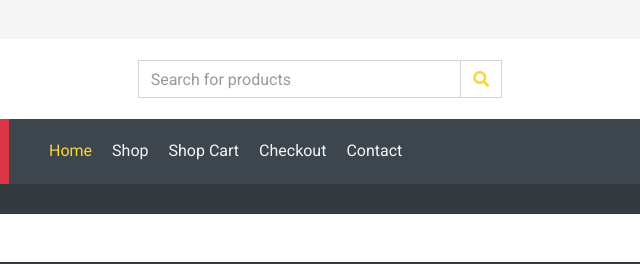
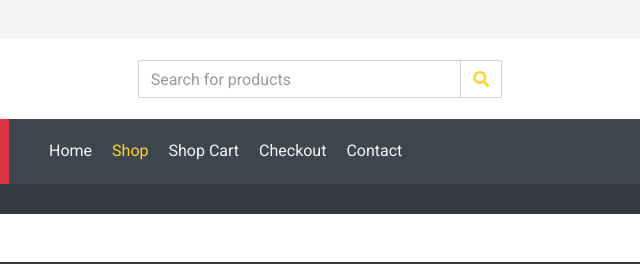
Before and after one commit to sammymoney12/AU-AMCPCPARTS-SHOP, a plain HTML site: page shop.html in a window 1280 px wide. Shown: the top 264 px of the page, 320-960 px from the left. Drawn offline with nearby package versions, Linux system fonts and the light colour scheme.

Commit message:
Update shop.html

```diff
--- a/shop.html
+++ b/shop.html
@@ -145,8 +145,8 @@
                     </button>
                     <div class="collapse navbar-collapse justify-content-between" id="navbarCollapse">
                         <div class="navbar-nav mr-auto py-0">
-                            <a href="https://www.home.auamcict11apcparts.store/" class="nav-item nav-link active">Home</a>
-                            <a href="https://www.shop.auamcict11apcparts.store/" class="nav-item nav-link">Shop</a>
+                            <a href="https://www.home.auamcict11apcparts.store/" class="nav-item nav-link">Home</a>
+                            <a href="https://www.shop.auamcict11apcparts.store/" class="nav-item nav-link active">Shop</a>
                             <a href="https://www.cart.auamcict11apcparts.store/" class="nav-item nav-link">Shop Cart</a>
                             <a href="https://www.checkout.auamcict11apcparts.store/" class="nav-item nav-link">Checkout</a>
                             <a href="https://www.contact.auamcict11apcparts.store/" class="nav-item nav-link">Contact</a>
@@ -685,4 +685,5 @@
     <script src="js/main.js"></script>
 </body>
 
+
 </html>
```
